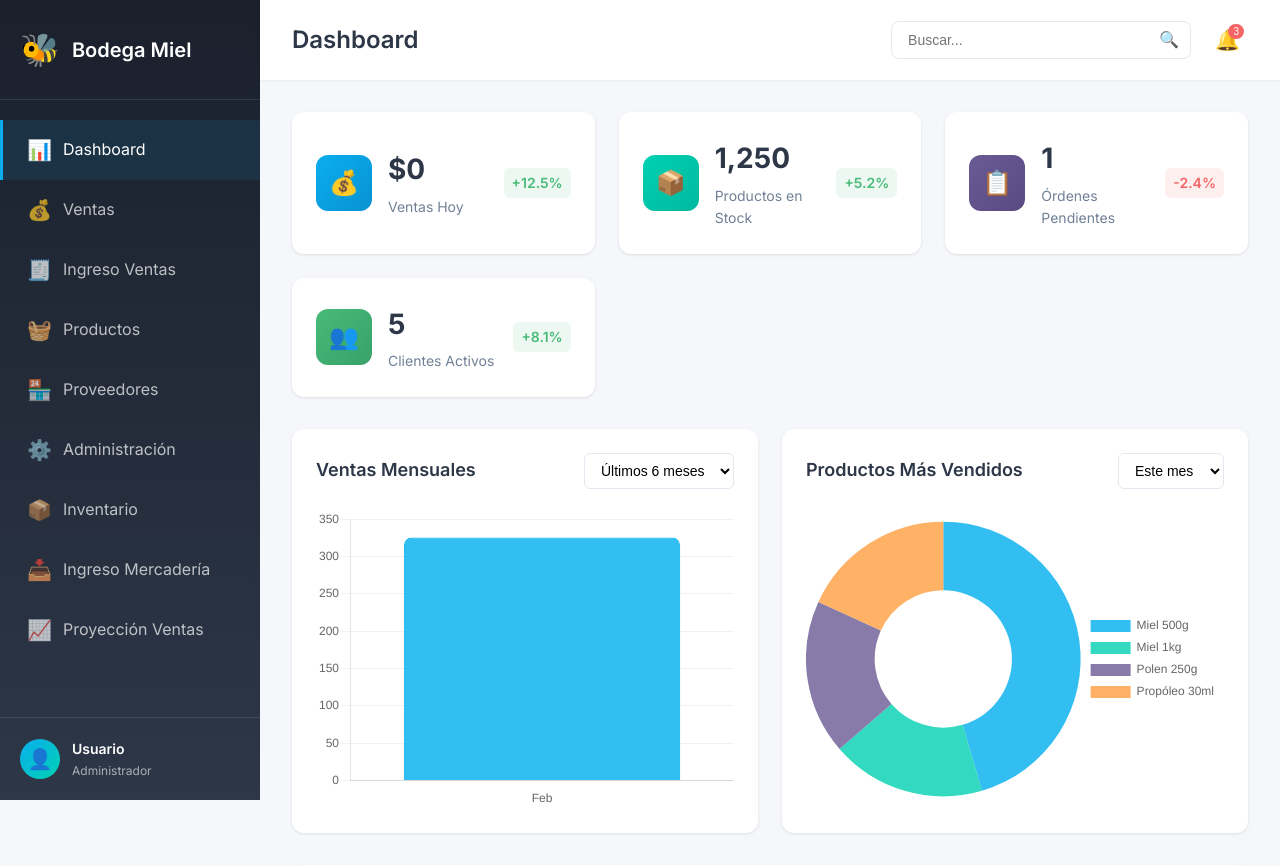
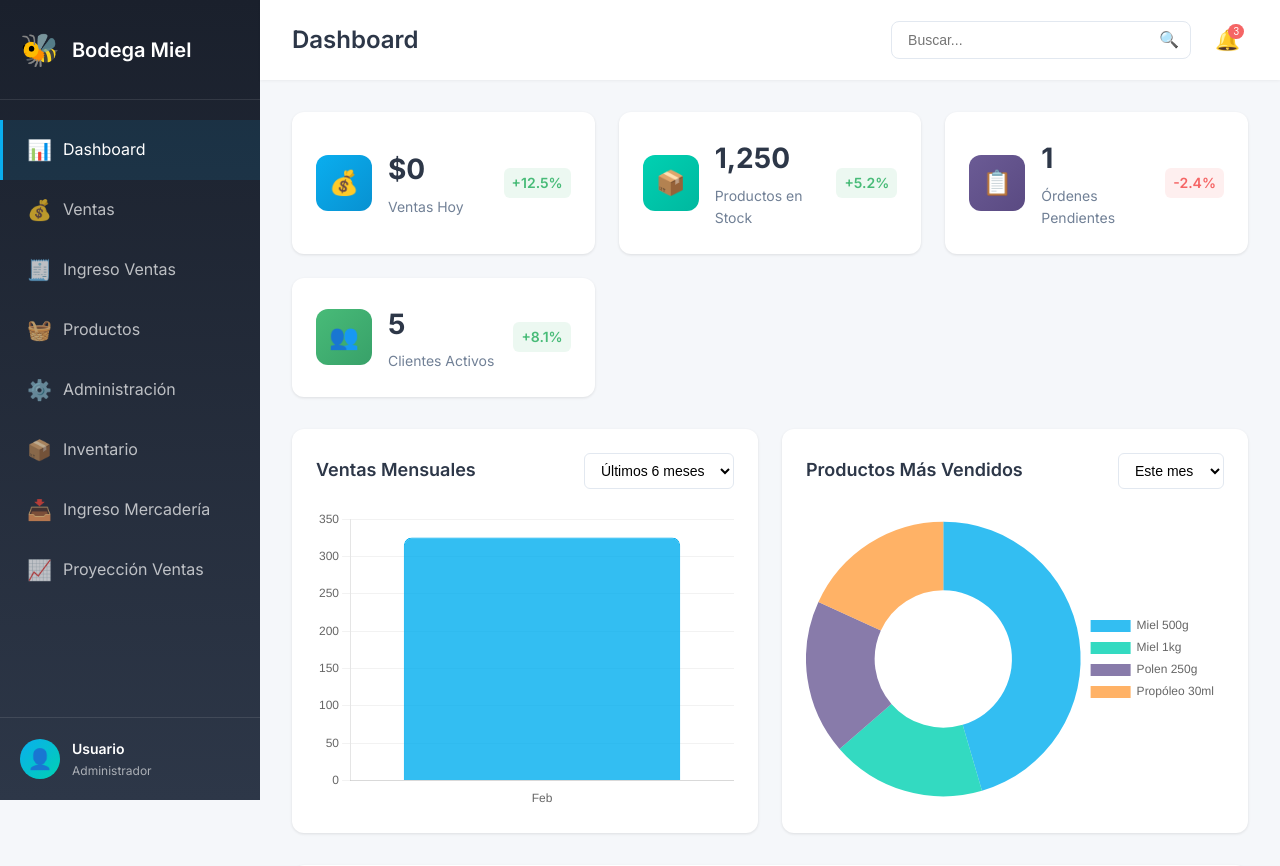
Before and after one commit to cplazaibarra/sistema-facturacion, a Flask app: page / in a window 1280 px wide. Shown: the top 866 px of the page. Run offline with Flask 3, Linux system fonts and the light colour scheme; data comes from the database, SQL or seed files in the repository.

Commit message:
Mover Proveedores dentro de Administración, remover del menú lateral

```diff
--- a/templates/base.html
+++ b/templates/base.html
@@ -35,11 +35,7 @@
                     <span class="icon">🧺</span>
                     <span>Productos</span>
                 </a>
-                <a href="{{ url_for('proveedores') }}" class="nav-item {% if request.endpoint in ['proveedores', 'ver_proveedor', 'editar_proveedor', 'agregar_contacto', 'editar_contacto', 'eliminar_contacto'] %}active{% endif %}">
-                    <span class="icon">🏪</span>
-                    <span>Proveedores</span>
-                </a>
-                <a href="{{ url_for('administracion') }}" class="nav-item {% if request.endpoint in ['administracion', 'usuarios', 'roles'] %}active{% endif %}">
+                <a href="{{ url_for('administracion') }}" class="nav-item {% if request.endpoint in ['administracion', 'usuarios', 'roles', 'proveedores', 'ver_proveedor', 'editar_proveedor', 'agregar_contacto', 'editar_contacto', 'eliminar_contacto'] %}active{% endif %}">
                     <span class="icon">⚙️</span>
                     <span>Administración</span>
                 </a>
```
